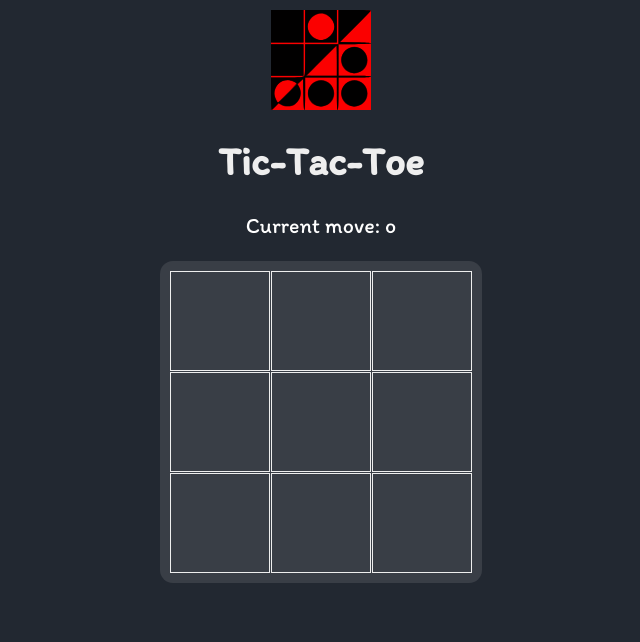
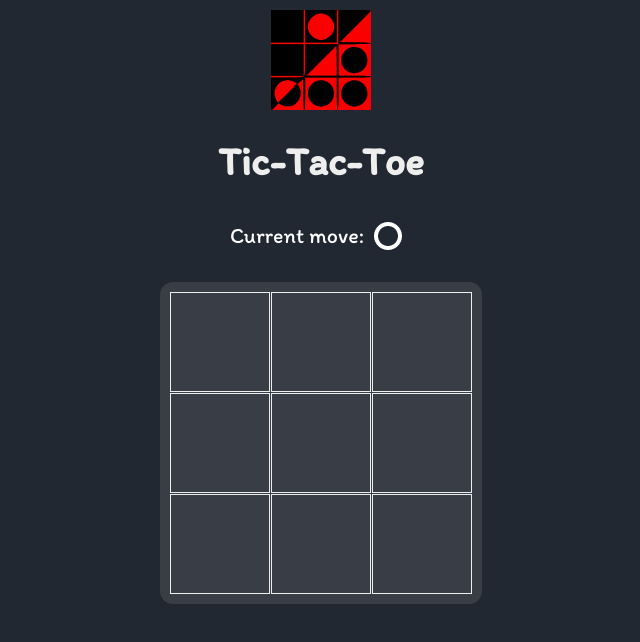
Before and after one commit to arthurseredaa/tic-tac-toe, a React (Vite) app: page / in a window 1280 px wide. Shown: the top 642 px of the page, without its empty margins (319-959 px from the left). Built offline with nearby package versions, Linux system fonts and the light colour scheme.

Commit message:
Replace symbols to images on Cell and Board

```diff
--- a/src/components/Board/board.module.scss
+++ b/src/components/Board/board.module.scss
@@ -13,6 +13,9 @@
 }
 
 .title {
+  display: flex;
+  align-items: center;
+  justify-content: center;
   font-family: Itim, cursive;
   text-align: center;
   font-size: 22px;
--- a/src/components/Board/index.tsx
+++ b/src/components/Board/index.tsx
@@ -1,5 +1,8 @@
 import { type FC, type SyntheticEvent, useContext, useEffect, useState } from 'react'
 import { v4 as uuidv4 } from 'uuid'
+
+import xIcon from '@assets/images/x-regular-24.png'
+import circleImage from '@assets/images/radio-circle-regular-24.png'
 
 import Cell from '@components/Cell'
 
@@ -22,16 +25,26 @@ const calculateWinner = (boardData: BoardData, currentValue: PlayerSign): boolea
   return winnerCombinations.some((winCombo) => winCombo.every((item) => playerCombos.includes(item)))
 }
 
-const Board: FC<Props> = ({ currentValue = 'o', toggleMove }) => {
+const Board: FC<Props> = ({
+  currentValue = 'o',
+  toggleMove
+}) => {
   const [winner, setWinner] = useState<null | PlayerSign>(null)
   const [checkBoardData, setCheckBoardData] = useState(false)
-  const { updateBoardData, boardData, resetBoard } = useContext(BoardContext)
+  const {
+    updateBoardData,
+    boardData,
+    resetBoard
+  } = useContext(BoardContext)
 
   const onCellClicked = (e: SyntheticEvent<HTMLButtonElement>): void => {
     const cellIndex = +(e?.currentTarget.dataset.order ?? 0)
 
     if (updateBoardData) {
-      updateBoardData({ player: currentValue, cellIndex })
+      updateBoardData({
+        player: currentValue,
+        cellIndex
+      })
     }
 
     setCheckBoardData(true)
@@ -61,9 +74,14 @@ const Board: FC<Props> = ({ currentValue = 'o', toggleMove }) => {
     if (checkBoardData) checkGameWinner()
   }, [boardData, currentValue, winnerCombinations, calculateWinner, toggleMove, checkBoardData])
 
+  const sellIcon = currentValue === 'x' ? xIcon : circleImage
+  const winnerIcon = winner === 'x' ? xIcon : circleImage
+
   return (
     <>
-      <p className={styles.title}> {winner ? 'Winner is' : 'Current move'}: {winner ?? currentValue}</p>
+      <p className={styles.title}> {winner ? 'Winner is' : 'Current move'}:
+        {winner ? <img src={winnerIcon} alt=""/> : <img src={sellIcon} alt=""/>}
+      </p>
       {winner && <button className={styles.button} onClick={handleResetGame}>Retry</button>}
       <div className={styles.container}>
         {new Array(defaultSize * defaultSize).fill(null).map((_, index) => {
@@ -71,8 +89,7 @@ const Board: FC<Props> = ({ currentValue = 'o', toggleMove }) => {
           const itemValue = boardData.find(item => item.cellIndex === index)?.value
           const id = uuidv4()
 
-          return <Cell key={id} index={index} onCellClicked={onCellClicked}
-                       isChecked={isItemChecked} value={itemValue} winner={winner} />
+          return <Cell key={id} index={index} onCellClicked={onCellClicked} isChecked={isItemChecked} value={itemValue} winner={winner}/>
         })}
       </div>
     </>
--- a/src/components/Cell/index.tsx
+++ b/src/components/Cell/index.tsx
@@ -1,4 +1,7 @@
 import { type FC, type SyntheticEvent, useEffect, useState } from 'react'
+
+import xIcon from '@assets/images/x-regular-24.png'
+import circleImage from '@assets/images/radio-circle-regular-24.png'
 
 import styles from './cell.module.scss'
 import { type PlayerSign } from '@context/BoardContext'
@@ -11,22 +14,27 @@ interface Props {
   winner: null | PlayerSign
 }
 
-const Cell: FC<Props> = ({ onCellClicked, index, isChecked, value, winner }) => {
-  const [cellValue, setCellValue] = useState<'' | 'x' | 'o'>('')
-
+const Cell: FC<Props> = ({
+  onCellClicked,
+  index,
+  isChecked,
+  value,
+  winner
+}) => {
+  const [cellValue, setCellValue] = useState<string>('')
   const handleClick = (e: SyntheticEvent<HTMLButtonElement>): void => {
     onCellClicked(e)
   }
 
   useEffect(() => {
-    if (isChecked) setCellValue(value ?? '')
+    if (isChecked) setCellValue(value === 'x' ? xIcon : circleImage)
   }, [isChecked])
 
   const isCellDisabled = !!cellValue || !!(winner && !cellValue)
 
   return (
     <button className={styles.button} data-order={index} disabled={isCellDisabled}
-            onClick={handleClick}>{cellValue}</button>
+            onClick={handleClick}><img src={cellValue} alt={cellValue}/></button>
   )
 }
 
```
Also changed, not shown: src/assets/images/radio-circle-regular-24.png (added), src/assets/images/x-regular-24.png (added).
